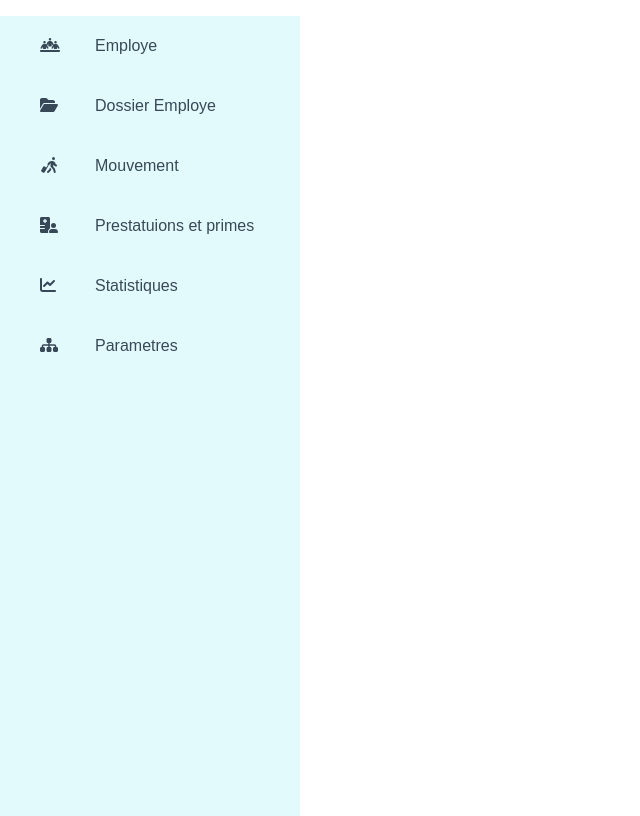
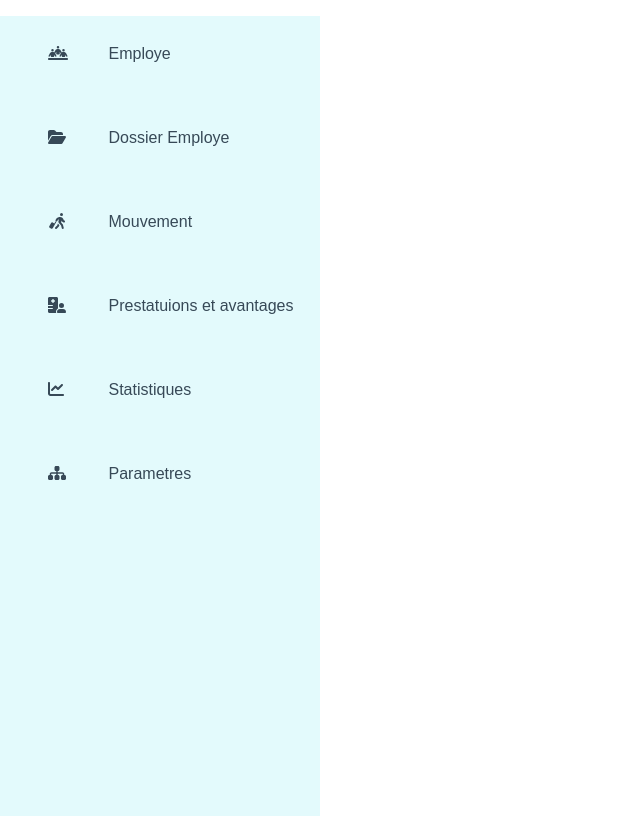
Before and after one commit to amira791/GrhApp, a React (Create React App) app in the folder frontend/: page / in a window 1280 px wide. Shown: the whole page, without its empty margins (0-640 px from the left). Built offline with nearby package versions, Linux system fonts and the light colour scheme.

Commit message:
SideBarAnimation

```diff
--- a/frontend/src/components/SideBar.css
+++ b/frontend/src/components/SideBar.css
@@ -1,6 +1,6 @@
 .SideBar {
   height: 100% ;
-  width: 300px;
+  width: 320px;
   background-color: #E3FAFC ;
 
 }
@@ -17,29 +17,46 @@
     width: 100%;
     /*border: 1px solid black;*/
     list-style-type: none;
-    margin: 0;
+    /*margin: 0;*/
     display: flex;
-    padding: 0;
+    /*padding: 0;*/
     flex-direction: row;
     color: #374957;
     justify-content: center;
     font-family: 'Poppins', sans-serif;
     align-items: center; /* Vertically center the contents */
     gap: 8px; /* Adjust the value to control the spacing */
+    position: relative; /* Add position relative to establish a stacking context */
+    transition: background-color 0.3s ease;
+    border-radius: 8px; /* Add rounded corners */
+    overflow: hidden;
+    padding: 8px; /* Adjust the padding for the entire row */
+    margin: 8px 0;
 
 }
 
+.SideBarList .row:hover {
+    cursor: pointer;
+    background-color: #58d6d7;
+    box-shadow: 0 0 10px rgba(0, 0, 0, 0.2);
+    transform: scale(1.02);
+}
+
+.SideBarList #active {
+    background-color: #58D6D7;
+}
 
 .row #icon {
     flex: 10%;
     display: list-item;
     place-items: center;
-    margin-right: 1px;
+    margin-right: 12px;
 }
 
 .row #title {
     flex: 70%;
     display: list-item;
     place-items: center;
-    margin-left: 1px;
+    padding-left: 1px;
+
 }
--- a/frontend/src/components/SideBar.js
+++ b/frontend/src/components/SideBar.js
@@ -13,7 +13,7 @@ function SideBar ()
        {SideBarData.map((val,key) => {
           return (
             <li
-            key={key} className="row"
+            key={key} className="row" id={window.location.pathname == val.link? "active": ""}
             onClick={() => {window.location.pathname = val.link;}}>
              {""}
              <div id="icon">{val.icon}</div> <div id="title">{val.title}</div>
--- a/frontend/src/components/SideBarData.js
+++ b/frontend/src/components/SideBarData.js
@@ -20,27 +20,27 @@ export const SideBarData = [
     {
         title: "Dossier Employe",
         icon: <FontAwesomeIcon icon={faFolderOpen} />,
-        link: "/Main"
+        link: "/Dossier"
     },
     {
         title: "Mouvement",
         icon: <FontAwesomeIcon icon={faPersonWalkingLuggage} />,
-        link: "/Main"
+        link: "/Mouvement"
     },
     {
-        title: "Prestatuions et primes",
+        title: "Prestatuions et avantages",
         icon: <FontAwesomeIcon icon={faHospitalUser} />,
-        link: "/Main"
+        link: "/Prestatuions"
     },
     {
         title: "Statistiques",
         icon: <FontAwesomeIcon icon={faChartLine} />,
-        link: "/Main"
+        link: "/Statistiques"
     },
     {
         title: "Parametres",
         icon: <FontAwesomeIcon icon={faSitemap} />,
-        link: "/Main"
+        link: "/Parametres"
     }
 
 ]
```
